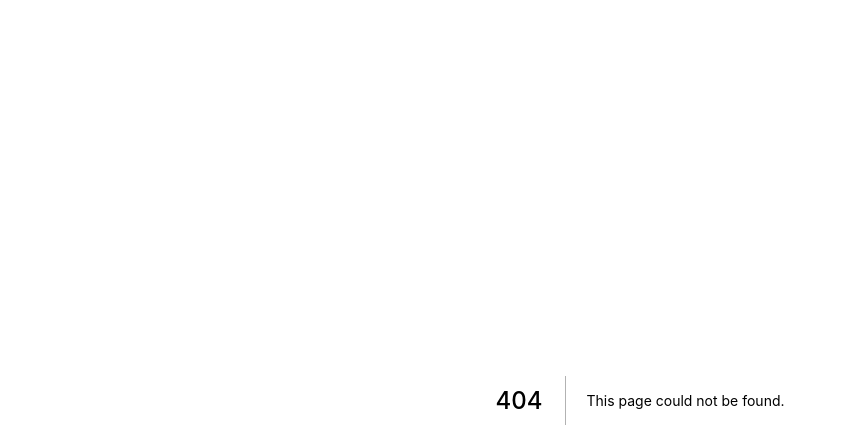
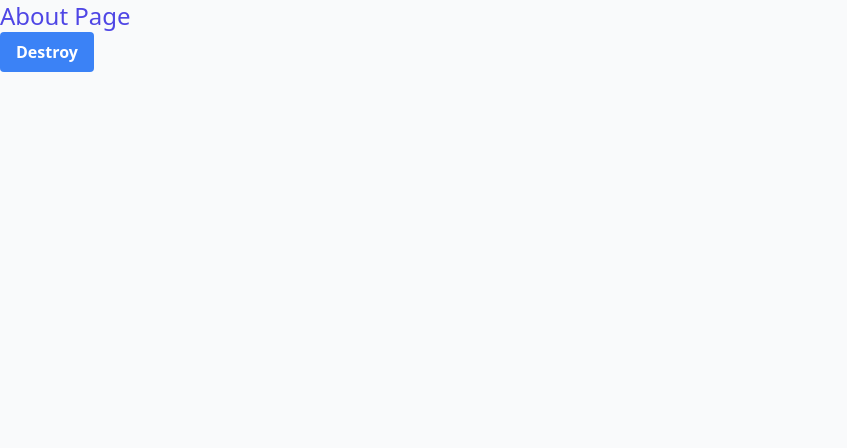
Before and after one commit to tim-corley/nextjs-dashboard, a Next.js app: page /about in a window 1280 px wide. Before the commit this address had no page. Shown: the top 448 px of the page, without its empty margins (0-847 px from the left). Built offline with nearby package versions, Linux system fonts and the light colour scheme.

Commit message:
initial config/setup

```diff
--- /dev/null
+++ b/components/button.js
@@ -0,0 +1,7 @@
+export function Button() {
+  return (
+    <button type="button" className="btn-blue">
+      Destroy
+    </button>
+  );
+}
--- /dev/null
+++ b/pages/about.js
@@ -0,0 +1,13 @@
+import React from "react";
+import { Button } from "../components/button";
+
+const About = () => {
+  return (
+    <div>
+      <h1 className="text-2xl text-indigo-600">About Page</h1>
+      <Button />
+    </div>
+  );
+};
+
+export default About;
--- /dev/null
+++ b/pages/api/hello.js
@@ -0,0 +1,4 @@
+export default (req, res) => {
+  res.statusCode = 200;
+  res.json({ name: "John Doe" });
+};
--- /dev/null
+++ b/stylelint.config.js
@@ -0,0 +1,18 @@
+module.exports = {
+  rules: {
+    'at-rule-no-unknown': [
+      true,
+      {
+        ignoreAtRules: [
+          'tailwind',
+          'apply',
+          'variants',
+          'responsive',
+          'screen',
+        ],
+      },
+    ],
+    'declaration-block-trailing-semicolon': null,
+    'no-descending-specificity': null,
+  },
+};
```
Also changed, not shown: components/nav.js (+8 -8 lines).
